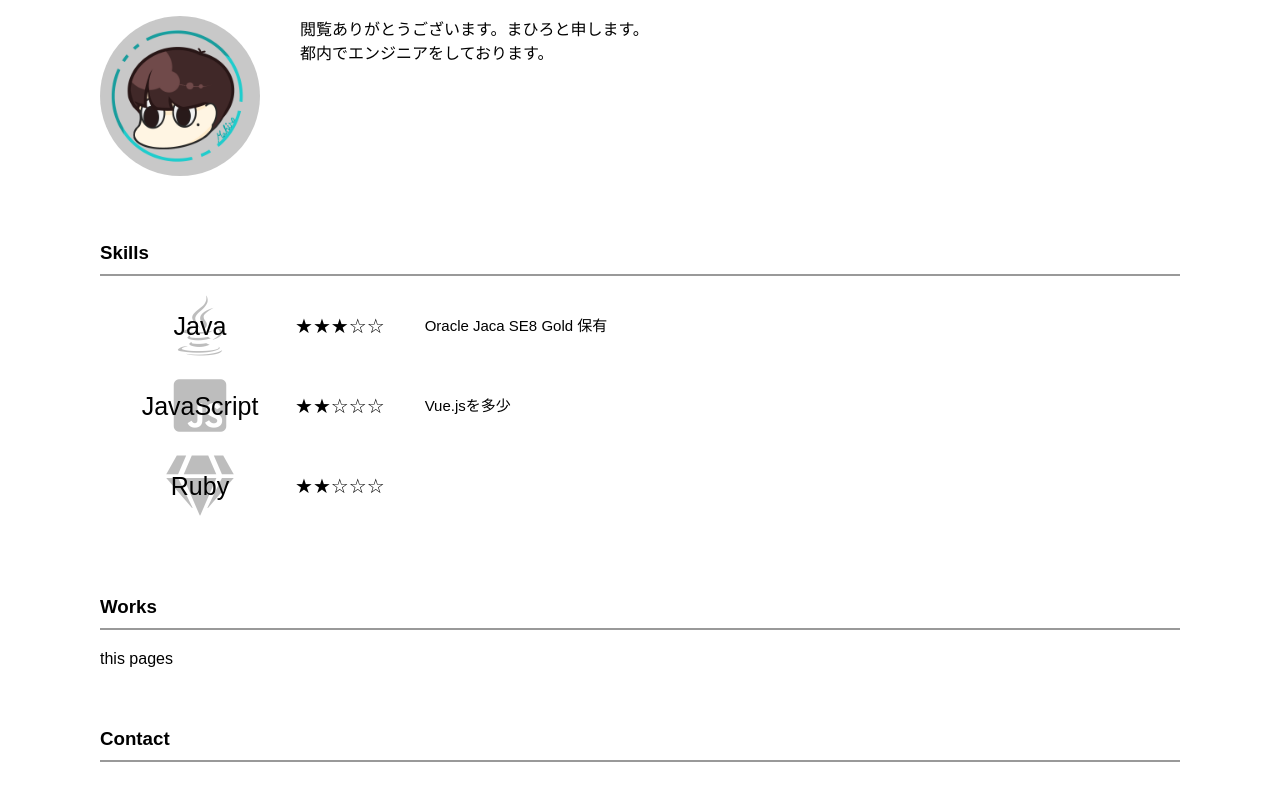
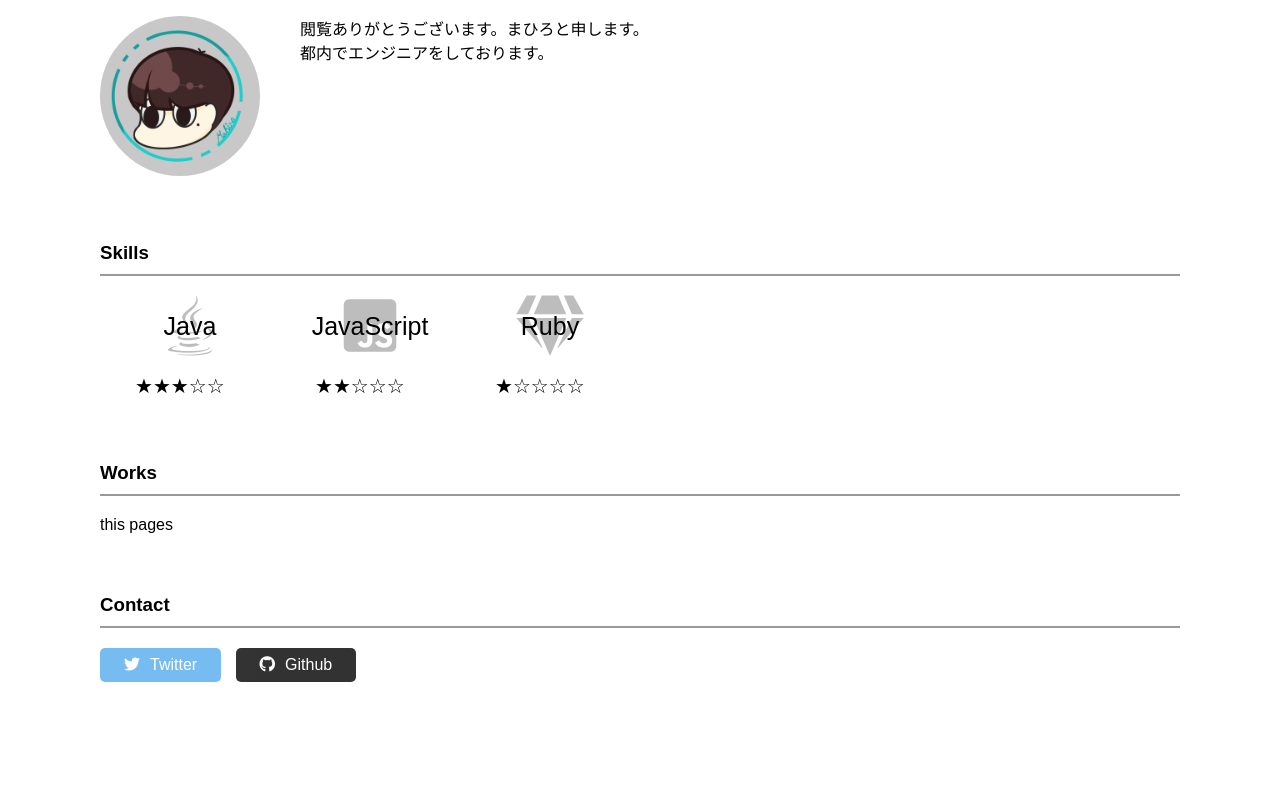
Before and after one commit to mahiro-k/portfolio, a plain HTML site: page index.html in a window 1280 px wide. Shown: the part 368-1168 px from the top of the page. After the commit the page ends 1098 px from the top, so only its background shows below. Drawn offline with Linux system fonts and the light colour scheme.

Commit message:
change index.html and css

```diff
--- a/css/stylesheet.css
+++ b/css/stylesheet.css
@@ -17,6 +17,14 @@
   border-bottom: 2px solid #999;
   padding-bottom: 10px;
   margin-bottom: 20px;
+}
+
+.clearfix:after {
+  content: ".";
+  display: block;
+  clear: both;
+  height: 0;
+  visibility: hidden;
 }
 
 .top-wrapper {
@@ -53,13 +61,18 @@
   margin-left: 40px;
 }
 
+.skill-wrapper {
+  height: 220px;
+}
+
 .skill-item {
   height: 60px;
-  margin-left: 30px;
+  margin: 0 10px;
   margin-bottom: 20px;
+  float: left;
 }
 
-.skill-icon, .skill-level, .skill-remarks{
+.skill-icon, .skill-level {
   margin: 0 10px;
   line-height: 60px;
 }
@@ -67,8 +80,7 @@
 .skill-icon {
   text-align: center;
   height: 60px;
-  width: 120px;
-  float: left;
+  width: 140px;
   position: relative;
 }
 
@@ -91,12 +103,27 @@
 
 .skill-level {
   font-size: 20px;
-  float: left;
   padding: 0 15px;
 }
 
-.skill-remarks {
-  font-size: 15px;
-  float: left;
-  padding: 0 5px;
+.btn {
+  border-radius: 5px;
+  text-decoration: none;
+  padding: 8px 24px;
+  color: white;
+  display: inline-block;
+  opacity: 0.8;
 }
+
+.twitter {
+  background-color: #55acee;
+}
+
+.github {
+  background-color: #000000;
+  margin-left: 10px;
+}
+
+.fab {
+  margin-right: 10px;
+}
--- a/index.html
+++ b/index.html
@@ -12,14 +12,14 @@
 <header></header>
 
 <main>
-  <div class="top-wrapper">
+  <div class="top-wrapper clearfix">
     <div class="container">
       <h1>Mahiro's Pages</h1>
       <h2>Programer</h2>
     </div>
   </div>
 
-  <div class="profile-wrapper">
+  <div class="profile-wrapper clearfix">
     <div class="container">
       <h3 class="section-title">Profile</h3>
       <div class="prof-icon">
@@ -34,7 +34,7 @@
     </div>
   </div>
 
-  <div class="skill-wrapper">
+  <div class="skill-wrapper clearfix">
     <div class="container">
       <h3 class="section-title">Skills</h3>
       <div class="skill-item">
@@ -45,9 +45,6 @@
         <div class="skill-level">
           ★★★☆☆
         </div>
-        <div class="skill-remarks">
-          Oracle Jaca SE8 Gold 保有
-        </div>
       </div>
       <div class="skill-item">
         <div class="skill-icon">
@@ -57,9 +54,6 @@
         <div class="skill-level">
           ★★☆☆☆
         </div>
-        <div class="skill-remarks">
-          Vue.jsを多少
-        </div>
       </div>
       <div class="skill-item">
         <div class="skill-icon">
@@ -67,16 +61,13 @@
           <p class="skill-name">Ruby</p>
         </div>
         <div class="skill-level">
-          ★★☆☆☆
-        </div>
-        <div class="skill-remarks">
-
+          ★☆☆☆☆
         </div>
       </div>
     </div>
   </div>
 
-  <div class="works-wrapper">
+  <div class="works-wrapper clearfix">
     <div class="container">
       <h3 class="section-title">Works</h3>
       <div class="works-item">
@@ -86,9 +77,15 @@
     </div>
   </div>
 
-  <div class="contact-wrapper">
+  <div class="contact-wrapper clearfix">
     <div class="container">
       <h3 class="section-title">Contact</h3>
+      <a href="https://twitter.com/M__6143" class="btn twitter">
+        <i class="fab fa-twitter"></i>Twitter
+      </a>
+      <a href="https://github.com/mahiro-k" class="btn github">
+        <i class="fab fa-github"></i>Github
+      </a>
     </div>
   </div>
 </main>
```
Also changed, not shown: 1 other file.
